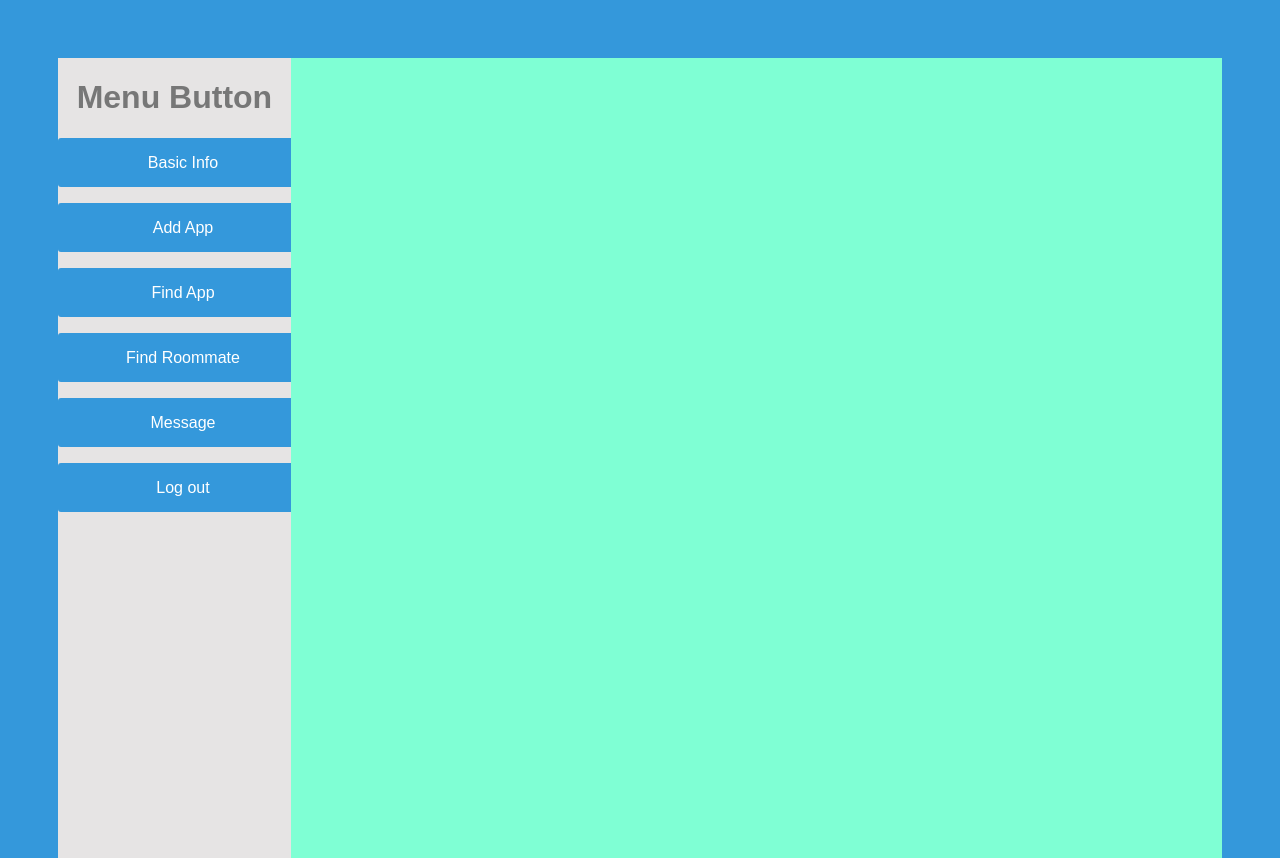
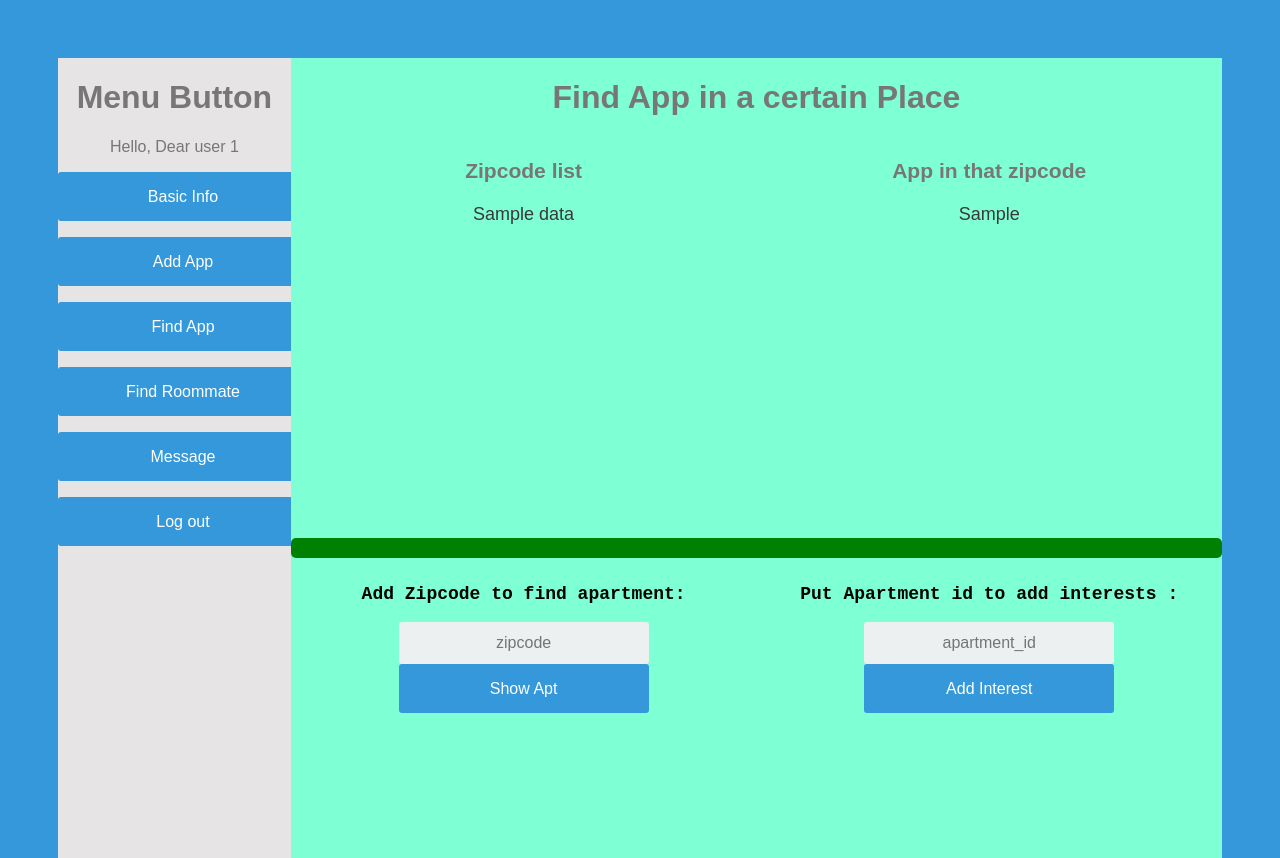
Before and after one commit to jw4173/coms4111, a Flask app: template webserver/templates/find_app.html in a window 1280 px wide. Run offline with Flask 2, Linux system fonts and the light colour scheme; the template is opened without the code that fills it: most values are stand-ins (such as "Sample title", 1, 10 or a date in 2020).

Commit message:
find_app

```diff
--- a/webserver/server.py
+++ b/webserver/server.py
@@ -36,10 +36,13 @@ def do_admin_login():
     cursor = g.conn.execute(text(cmd), username=username, password=password)
     count = 0
     for i in cursor:
+        userid = i['user_id']
+        print(userid)
         count += 1
 
     if count == 1:
         session['logged_in'] = True
+        session['userid'] = userid
         warning_message = ""
     else:
         flash('wrong password!')
@@ -72,38 +75,129 @@ def sign_up():
         cmd = 'INSERT INTO Users VALUES ((:max_id), (:zipcode), (:email), (:username), (:password), (:description))'
         g.conn.execute(text(cmd), max_id=max_id+1, zipcode=int(zipcode), email=email, username=username, password=password, description=description)
         session['logged_in'] = True
+        session['userid'] = max_id+1
         return redirect('/')
     else:
         context = dict(warning_message = 'already used email or missing information')
         return render_template('create_account.html', **context)
 
 
-@app.route("/logout", methods=['POST'])
+@app.route("/logout", methods=['POST', 'GET'])
 def logout():
     session['logged_in'] = False
+    session['userid'] = 0
     return redirect('/')
 
 
-@app.route('/add_app', methods=['POST'])
+@app.route('/add_app', methods=['POST', 'GET'])
 def add_app():
+    if not session.get('logged_in'):
+        return redirect('/')
     return render_template("add_app.html")
 
-@app.route('/find_app', methods=['POST'])
+@app.route('/find_app', methods=['POST', 'GET'])
 def find_app():
-    return render_template("find_app.html")
+    if not session.get('logged_in'):
+        return redirect('/')
+    cmd = 'SELECT * FROM Location'
+    cursor = g.conn.execute(text(cmd))
+    array = []
+    for i in cursor:
+        zipcode = str(i['zip_code'])
+        country = i['country']
+        state = i['state']
+        city = i['city']
+        array.append(country + ", " + state + ", " + city + ", " + zipcode)
+    array.sort()
+    cursor.close()
 
-@app.route('/find_roommate', methods=['POST'])
+    array2 = []
+    if session.get('apt_zipcode'):
+        zipcode_tmp = session.get('apt_zipcode')
+        cmd = 'SELECT * FROM Apartment_in WHERE zip_code=(:zipcode)'
+        cursor = g.conn.execute(text(cmd), zipcode=zipcode_tmp)
+        for i in cursor:
+            apartment_id = str(i['apartment_id'])
+            zip_code = str(i['zip_code'])
+            name = i['name']
+            array2.append(apartment_id + ", " + zip_code + ", " + name)
+        array2.sort()
+        cursor.close()
+    if session.get('userid'):
+        context = dict(data = array, data2 = array2, userid=session.get('userid'))
+    else:
+        context = dict(data = array, data2 = array2)
+    print(array)
+    return render_template("find_app.html", **context)
+
+@app.route('/find_app_zipcode', methods=['POST', 'GET'])
+def find_app_zipcode():
+    if request.form['zipcode']:
+        session['apt_zipcode'] = request.form['zipcode']
+    return redirect('/find_app')
+
+@app.route('/interest_app', methods=['POST', 'GET'])
+def interest_app():
+    if request.form['apartment_id'] and session.get('userid') and session.get('apt_zipcode'):
+        cmd = 'INSERT INTO interest VALUES ((:user_id), (:apartment_id));'
+        g.conn.execute(text(cmd), user_id=session.get('userid'), apartment_id = request.form['apartment_id'])
+    return redirect('/find_app')
+
+@app.route('/find_roommate', methods=['POST', 'GET'])
 def find_roommate():
+    if not session.get('logged_in'):
+        return redirect('/')
     return render_template("find_roommate.html")
 
-@app.route('/message', methods=['POST'])
+@app.route('/message', methods=['POST', 'GET'])
 def message():
+    if not session.get('logged_in'):
+        return redirect('/')
     return render_template("message.html")
 
-@app.route('/basic_info', methods=['POST'])
+@app.route('/basic_info', methods=['POST', 'GET'])
 def another():
-    return render_template("home-page.html")
+    if not session.get('logged_in'):
+        return redirect('/')
+    userid = 0
+    if session.get('userid'):
+        userid = session.get('userid')
+    cmd = 'SELECT * FROM Users WHERE user_id=(:userid)'
+    cursor = g.conn.execute(text(cmd), userid=userid)
 
+    element = next(cursor)
+    zip_code = element[1]
+    email = element[2]
+    username = element[3]
+    password = element[4]
+    description = element[5]
+    print(zip_code, email, username, password, description)
+    context = dict(userid = userid, zip_code = zip_code, email = email, username=username, password=password, description=description)
+
+    return render_template("home-page.html", **context)
+
+
+@app.route('/update_info', methods=['POST'])
+def update_info():
+    username = request.form['username']
+    password = request.form['password']
+    zipcode = request.form['zipcode']
+    description = request.form['description']
+    userid = session.get('userid')
+    if username:
+        cmd = 'UPDATE Users SET username=(:username) WHERE user_id=(:userid)'
+        g.conn.execute(text(cmd), username=username, userid=userid)
+    if password:
+        cmd = 'UPDATE Users SET password=(:password) WHERE user_id=(:userid)'
+        g.conn.execute(text(cmd), password=password, userid=userid)
+    if zipcode:
+        cmd = 'UPDATE Users SET zip_code=(:zip_code) WHERE user_id=(:userid)'
+        g.conn.execute(text(cmd), zip_code=zipcode, userid=userid)
+    if description:
+        cmd = 'UPDATE Users SET personal_info=(:description) WHERE user_id=(:userid)'
+        g.conn.execute(text(cmd), description=description, userid=userid)
+    print(userid, username, password, zipcode, description)
+    return redirect('/basic_info')
 
 @app.before_request
 def before_request():
--- a/webserver/static/style.css
+++ b/webserver/static/style.css
@@ -102,3 +102,30 @@ margin-top: 12px;
     text-align: center;
     align-items: center;
 }
+
+.show-context {
+    margin: 20px;
+    text-align: center;
+    color: rgb(58, 56, 56);
+    font-family: Arial;
+    font-size: xx-large;
+}
+
+.show-context-1 {
+    text-align: center;
+    color: rgb(58, 56, 56);
+    font-family: Arial;
+    font-size: large;
+    height: 400px;
+}
+
+.home_hr {
+    border: 10px solid green;
+    border-radius: 5px;
+}
+
+.submit-context {
+    text-align: center;
+    font-size: large;
+    font-family: 'Courier New', Courier, monospace;
+}
--- a/webserver/templates/find_app.html
+++ b/webserver/templates/find_app.html
@@ -5,6 +5,7 @@
 <div class = "home-menu" style="width:20%;float:left;background-color:rgb(230, 228, 228);height: 800px;">
     <div class="app-title">
         <h1>Menu Button</h1>
+        <p> Hello, Dear user {{userid}}</p>
     </div>
     <div>
         <form action="/basic_info" method="POST">
@@ -38,6 +39,44 @@
     </div>
 
 </div>
-<div style="width: 80%;float:right;background-color:aquamarine;height: 800px;"> </div>
+
+<div style="width: 80%;float:right;background-color:aquamarine;height: 800px;">
+    <div class="app-title">
+        <h1>Find App in a certain Place</h1>
+    </div>
+    <div class = "show-context-1" style="width: 50%;float:left;">
+        <div class="app-title">
+            <h3>Zipcode list</h3>
+        </div>
+        {% for n in data %}
+            <div>{{n}}</div>
+        {% endfor %}
+    </div>
+    <div class = "show-context-1" style="width: 50%;float:right;">
+        <div class="app-title">
+            <h3>App in that zipcode</h3>
+        </div>
+        {% for n in data2 %}
+            <div>{{n}}</div>
+        {% endfor %}
+    </div>
+    <hr class="home_hr">
+    <div style="width: 50%;float:left;">
+        <form action="/find_app_zipcode" method="POST">
+            <div class = "submit-context">
+                <p><strong>Add Zipcode to find apartment:</strong> </p><input type="text" class="login-field" value="" placeholder="zipcode" name="zipcode">
+                <input type="submit" value="Show Apt" class="btn btn-primary btn-large btn-block">
+            </div>
+        </form>
+    </div>
+    <div style="width: 50%;float:right;">
+        <form action="/interest_app" method="POST">
+            <div class = "submit-context">
+                <p><strong> Put Apartment id to add interests :</strong></p> <input type="text" class="login-field" value="" placeholder="apartment_id" name="apartment_id">
+                <input type="submit" value="Add Interest" class="btn btn-primary btn-large btn-block">
+            </div>
+        </form>
+    </div>
+</div>
 
 </html>
```
Also changed, not shown: webserver/templates/home-page.html (+21 -1 lines).
